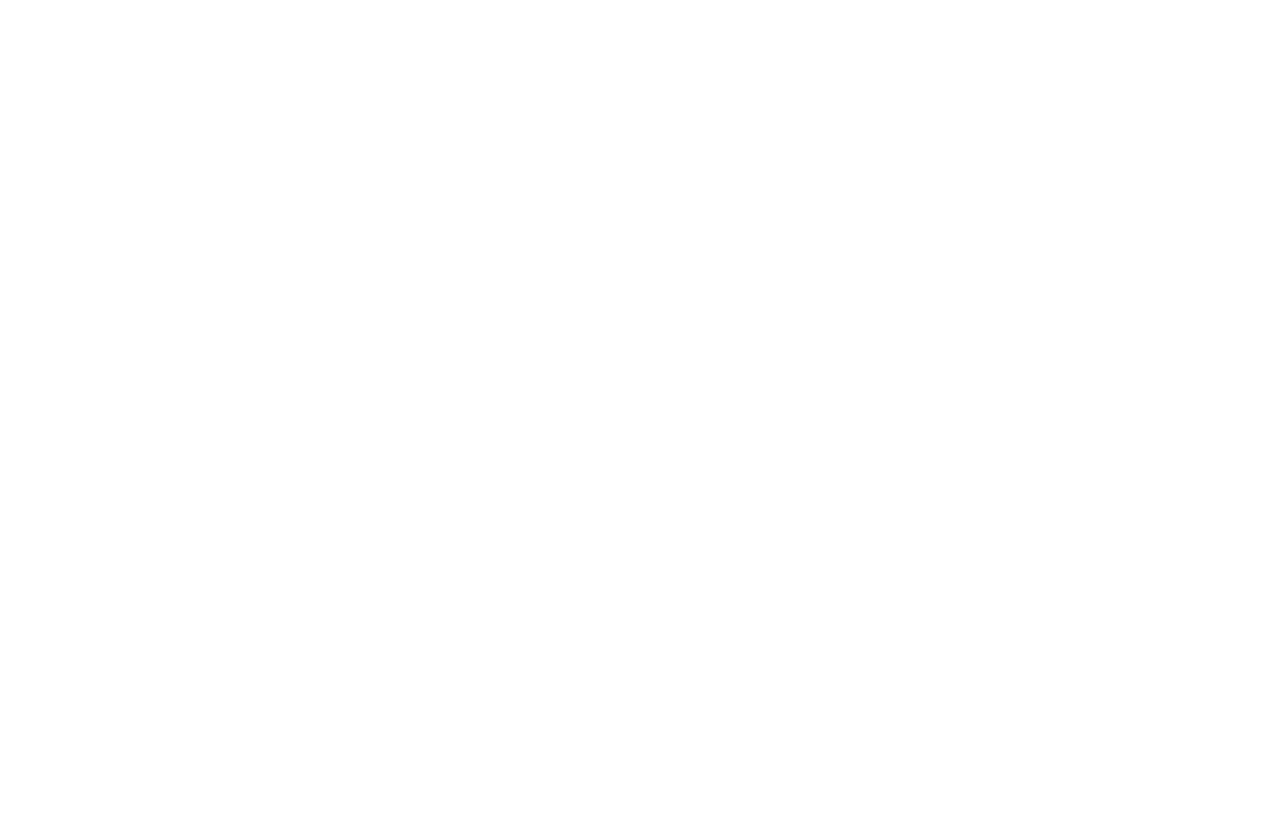
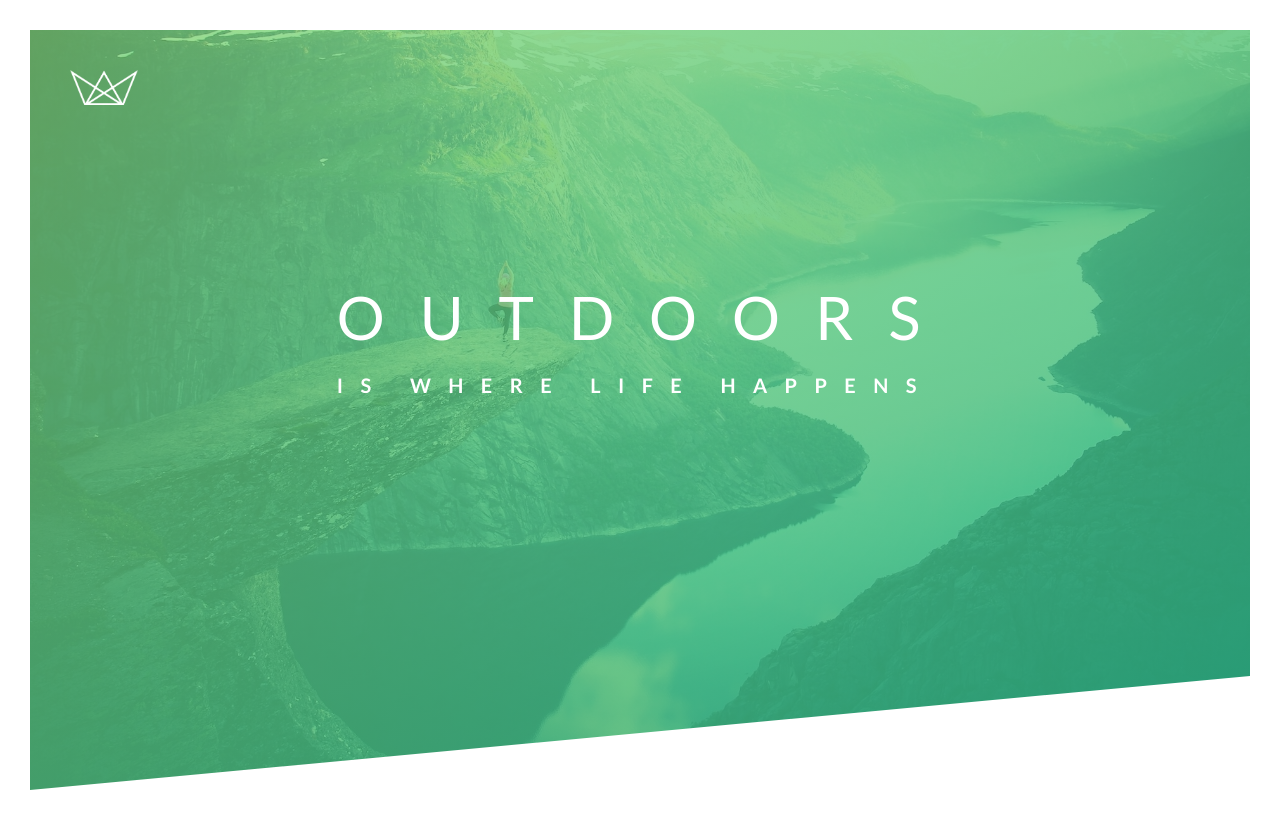
Before and after one commit to mustafa3252/advance-css-concepts, a plain HTML site: page Natours/starter/index.html in a window 1280 px wide. Drawn offline with Linux system fonts and the light colour scheme; files that its build step writes are made by us from their sources.

Commit message:
Added animation to web page

```diff
--- a/Natours/starter/css/style.css
+++ b/Natours/starter/css/style.css
@@ -6,3 +6,109 @@ Medium green: #55c57a
 Dark green: #28b485
 
 */
+
+*{
+    margin: 0;
+    padding: 0;
+    box-sizing: border-box;
+}
+
+body{
+    font-family: 'Lato', sans-serif;
+    font-weight: 300;
+    font-size: 16px;
+    line-height: 1.7;
+    color: #777;
+    padding: 30px;
+}
+
+.header{
+    height: 95vh;
+    background-image: linear-gradient(
+        to right bottom,
+        #7ed56fb8,
+        #28b485d7),
+        url(../img/hero.jpg);
+    background-size: cover;
+    background-position: top;
+    position: relative;
+    backface-visibility: hidden;
+    /* bacface used to remove the junkiness during animation*/
+    clip-path: polygon(0 0, 100% 0, 100% 85%, 0 100%);
+        /* start from top right, go clockwise,
+        if you want image to cover entire x or y co-ordinate use 100 percent,
+        if x and y does not move relative to the top right point, use 0 percent */
+
+}
+
+.logo-box{
+    position: absolute;
+    top: 40px;
+    left: 40px;
+}
+
+.logo{
+    height: 35px;
+}
+
+.logo-box:hover .logo{
+    animation: moveInRight 3s ease-out;
+}
+
+.text-box{
+    position: absolute;
+    top: 40%;
+    left: 50.5%;
+    transform: translate(-50%, -50%);
+}
+
+.heading-primary{
+    color: #fff;
+    text-transform: uppercase;
+}
+
+.heading-primary-main{
+    display: block;
+    font-size: 60px;
+    font-weight: 400;
+    letter-spacing: 35px;
+    animation: moveInLeft 1s ease-out;
+}
+
+.heading-primary-sub{
+    display: block;
+    font-size: 20px;
+    font-weight: 700;
+    letter-spacing: 17.4px;
+    animation: moveInRight 1s ease-out;
+}
+
+@keyframes moveInLeft{
+    0%{
+        opacity: 0;
+        transform: translateX(-100px);
+    }
+    80%{
+        transform: translateX(10px);
+    }
+    100%{
+        opacity: 1;
+        transform: translate(0);
+    }
+}
+
+@keyframes moveInRight{
+    0%{
+        opacity: 0;
+        transform: translateX(100px);
+    }
+    80%{
+        transform: translateX(-10px);
+    }
+    100%{
+        opacity: 1;
+        transform: translate(0);
+
+}
+
+}
--- a/Natours/starter/index.html
+++ b/Natours/starter/index.html
@@ -13,7 +13,14 @@
         <title>Natours | Exciting tours for adventurous people</title>
     </head>
     <body>
-
-
+        <header class = 'header'>
+            <div class="logo-box">
+                <img src="img/logo-white.png" alt="Logo" class="logo">
+            </div>
+            <div class="text-box"><h1 class="heading-primary">
+                <span class="heading-primary-main">Outdoors</span>
+                <span class = "heading-primary-sub">is where life happens</span>
+            </h1></div>
+        </header>
     </body>
 </html>
```
